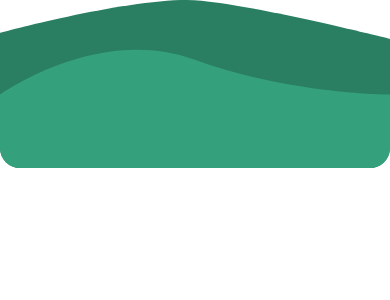
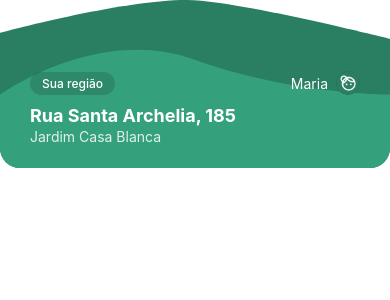
Before and after one commit to Senai-MarIA/MarIA.Mobile, a React Native app: screen / in a window 390 px wide. Shown: the top 300 px of the page. Built offline with nearby package versions, Linux system fonts and the light colour scheme.

Commit message:
feat: footer info and img icon

```diff
--- a/src/pages/NavigationMap/index.jsx
+++ b/src/pages/NavigationMap/index.jsx
@@ -1,11 +1,20 @@
 import React from 'react';
 import { Path } from 'react-native-svg';
+import { Image } from 'react-native';
 import {
   GreenFooterContainer,
   DarkWaveBottomWrapper,
   DarkGreenBottomSvg,
   LightWaveBottomWrapper,
   LightGreenBottomSvg,
+  FooterContent,
+  TopRow,
+  RegionTag,
+  RegionText,
+  UserInfoRow,
+  UserName,
+  AddressTitle,
+  AddressSubtitle,
 } from './styles.js';
 
 export default function BottomPanel() {
@@ -26,6 +35,27 @@ export default function BottomPanel() {
           />
         </LightGreenBottomSvg>
       </LightWaveBottomWrapper>
+
+      <FooterContent>
+        <TopRow>
+          <RegionTag>
+            <RegionText>Sua região</RegionText>
+          </RegionTag>
+
+          <UserInfoRow>
+            <UserName>Maria</UserName>
+
+            <Image
+              source={require('../../assets/MarIa.png')}
+              style={{ width: 24, height: 24, borderRadius: 12 }}
+            />
+          </UserInfoRow>
+        </TopRow>
+
+        <AddressTitle>Rua Santa Archelia, 185</AddressTitle>
+        <AddressSubtitle>Jardim Casa Blanca</AddressSubtitle>
+      </FooterContent>
+
     </GreenFooterContainer>
   );
 }
--- a/src/pages/NavigationMap/styles.js
+++ b/src/pages/NavigationMap/styles.js
@@ -45,3 +45,56 @@ export const LightGreenBottomSvg = styled(Svg).attrs({
   width: ${width}px;
   height: 121px;
 `;
+
+export const FooterContent = styled.View`
+  position: absolute;
+  bottom: 0;
+  left: 0;
+  right: 0;
+  height: 120px;
+  z-index: 2;
+  padding: 0 30px;
+  justify-content: center;
+`;
+
+export const TopRow = styled.View`
+  flex-direction: row;
+  justify-content: space-between;
+  align-items: center;
+  margin-bottom: 10px;
+`;
+
+export const RegionTag = styled.View`
+  background-color: rgba(0, 0, 0, 0.15);
+  padding: 4px 12px;
+  border-radius: 20px;
+`;
+
+export const RegionText = styled.Text`
+  color: #FFFFFF;
+  font-size: 12px;
+  font-weight: 500;
+`;
+
+export const UserInfoRow = styled.View`
+  flex-direction: row;
+  align-items: center;
+`;
+
+export const UserName = styled.Text`
+  color: #FFFFFF;
+  font-size: 14px;
+  margin-right: 8px;
+`;
+
+export const AddressTitle = styled.Text`
+  color: #FFFFFF;
+  font-size: 18px;
+  font-weight: bold;
+  margin-bottom: 2px;
+`;
+
+export const AddressSubtitle = styled.Text`
+  color: #E0F2E9;
+  font-size: 14px;
+`;
```
Also changed, not shown: src/assets/MarIa.png (added).
